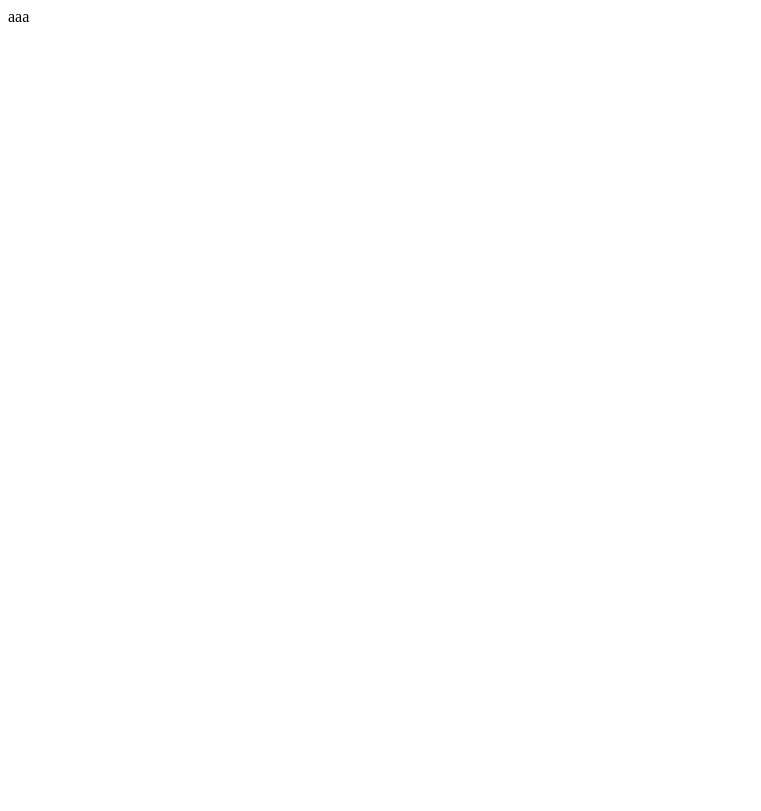
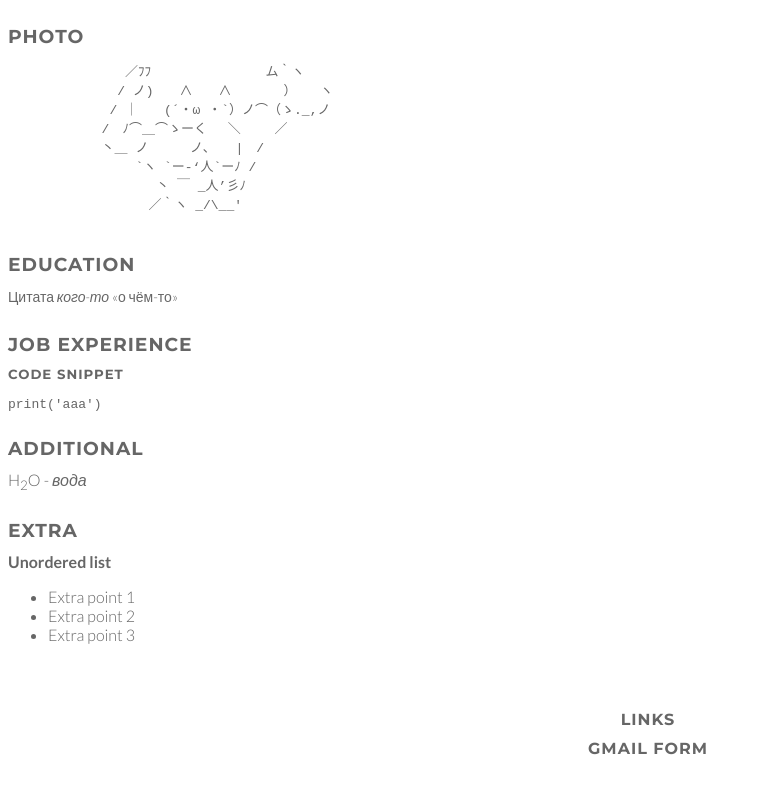
Before and after one commit to steppanovva/web-labs, a plain HTML site: page index.html in a window 1280 px wide. Shown: the whole page, without its empty margins (0-761 px from the left). Drawn offline with Linux system fonts and the light colour scheme.

Commit message:
feat: add readme, css

```diff
--- a/index.html
+++ b/index.html
@@ -1,2 +1,65 @@
+<!DOCTYPE html>
+<html lang="ru">
+<head>
+    <meta charset="utf-8">
+    <meta name="keywords" content="cv, резюме">
+    <meta name="description" content="Education, Job Experience, Projects">
+    <link rel="stylesheet" href="style.css">
+    <title>CV</title>
+</head>
+<body>
+<header>
+    <section>
+        <h3>Photo</h3>
+        <pre>
+               ／ﾌﾌ 　　　　　 　　 ム｀ヽ
+              / ノ)　　∧　　∧　　　　）   ヽ
+             / ｜　　(´・ω ・`）ノ⌒（ゝ._,ノ
+            /　ﾉ⌒＿⌒ゝーく　 ＼　　 ／
+            丶＿ ノ 　　 ノ､　　|　/
+            　　 `ヽ `ー-‘人`ーﾉ /
+             　　　 丶 ￣ _人’彡ﾉ
+             　　　／｀ヽ _/\__'
+        </pre>
+    </section>
+</header>
 
-aaa
+<main>
+    <section>
+        <h3>Education</h3>
+        <p>Цитата <cite>кого-то</cite>
+            <q>о чём-то</q>
+        </p>
+    </section>
+    <section>
+        <h3>Job Experience</h3>
+        <h5>Code snippet</h5>
+
+        <code>
+            print('aaa')
+        </code>
+
+    </section>
+    <section>
+        <h3>Additional</h3>
+        H<sub>2</sub>O - <i>вода</i>
+    </section>
+    <section>
+        <h3>Extra</h3>
+        <b>Unordered list</b>
+        <ul>
+            <li>Extra point 1</li>
+            <li>Extra point 2</li>
+            <li>Extra point 3</li>
+        </ul>
+    </section>
+</main>
+
+<footer>
+    <section>
+        <h4>Links</h4>
+        <h4>Gmail form</h4>
+    </section>
+</footer>
+</body>
+</html>
--- /dev/null
+++ b/style.css
@@ -0,0 +1,52 @@
+@import url('http://fonts.googleapis.com/css?family=Lato:100,300,400,700,900,100italic,300italic,400italic,700italic,900italic|Montserrat:700|Merriweather:400italic');
+
+
+body {
+    width: 100%;
+    height: 100%;
+    font-family: 'Lato',sans-serif;
+	font-weight: 300;
+    color: #666;
+    background-color: #fff;
+}
+
+html {
+    width: 100%;
+    height: 100%;
+}
+
+h1,
+h2,
+h3 {
+    margin: 25px 0 10px;
+    text-transform: uppercase;
+    font-family: Montserrat,sans-serif;
+    font-weight: 700;
+    letter-spacing: 1px;
+}
+
+h4,
+h5,
+h6 {
+    margin: 10px 0 10px;
+    text-transform: uppercase;
+    font-family: Montserrat,sans-serif;
+    font-weight: 100;
+    letter-spacing: 1px;
+}
+
+p {
+    margin: 0 0 10px;
+    font-size: 14px;
+    line-height: 1.6em;
+}
+
+p.lead {
+	font-weight: 600;
+}
+
+footer {
+	text-align: center;
+	padding: 40px 0;
+
+}
```
Also changed, not shown: 1 other file.
